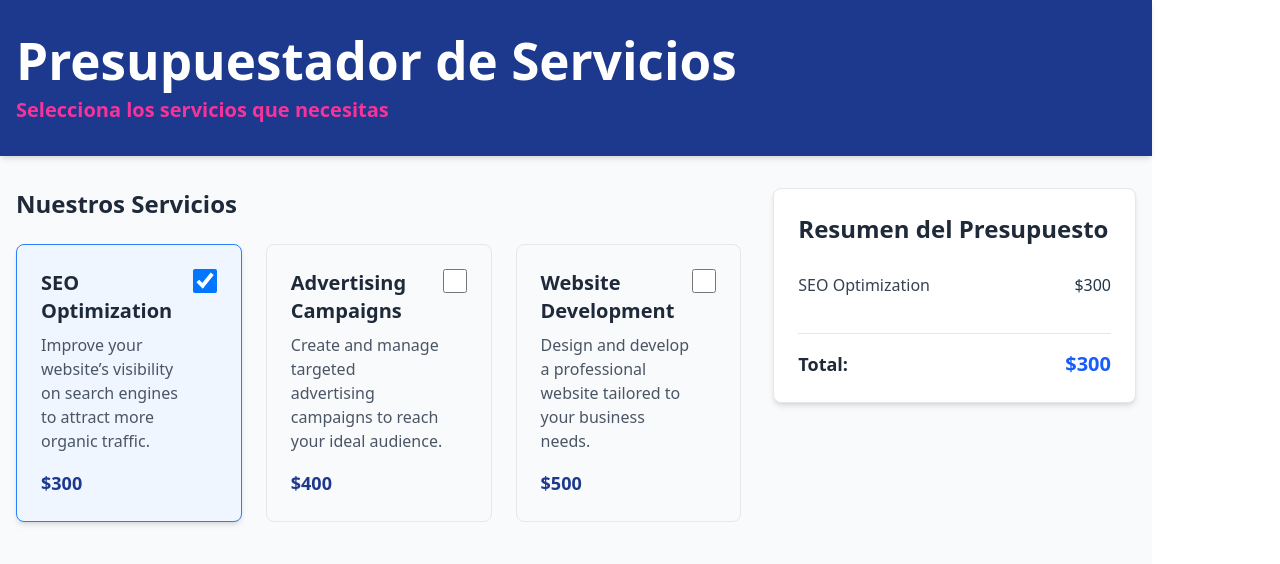
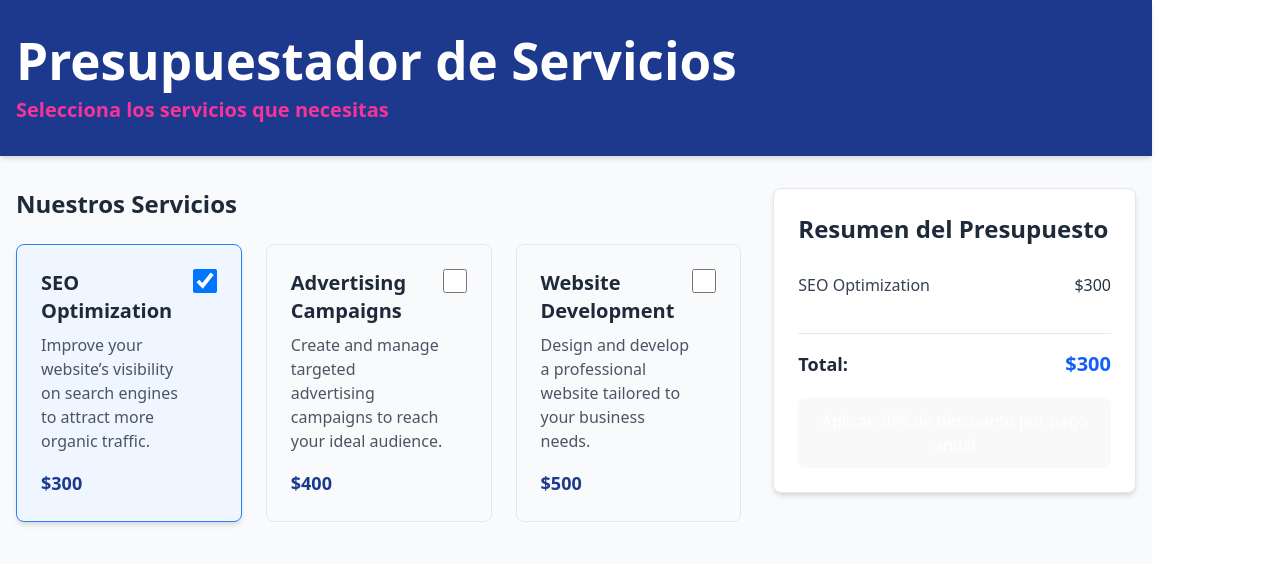
Before and after one commit to BauveR/Sprint-6-React, a React (Vite) app: page / in a window 1280 px wide. Both pictures are taken after a click on the label 204 px from the left and 281 px from the top of the page. Shown: the top 564 px of the page. Built offline with nearby package versions, Linux system fonts and the light colour scheme.

Commit message:
discount  function  iver the  total

```diff
--- a/src/components /BudgetSummary.tsx
+++ b/src/components /BudgetSummary.tsx
@@ -1,7 +1,13 @@
 import { useBudget } from '../context/BudgetContext';
 
 export const BudgetSummary = () => {
-    const { selectedServices, total } = useBudget();
+    const {
+        selectedServices,
+        total,
+        applyAnnualDiscount,
+        resetDiscount,
+        discountedTotal
+    } = useBudget();
 
     return (
         <div className="bg-white p-6 rounded-lg shadow-md border border-gray-200 sticky top-6">
@@ -31,9 +37,37 @@ export const BudgetSummary = () => {
                             </li>
                         ))}
                     </ul>
-                    <div className="border-t border-gray-200 pt-4 flex justify-between">
-                        <span className="text-lg font-bold text-gray-800">Total:</span>
-                        <span className="text-xl font-bold text-blue-600">${total}</span>
+                    <div className="border-t border-gray-200 pt-4 space-y-3">
+                        <div className="flex justify-between">
+                            <span className="text-lg font-bold text-gray-800">Total:</span>
+                            <span className="text-xl font-bold text-blue-600">${total}</span>
+                        </div>
+
+                        {discountedTotal ? (
+                            <>
+                                <div className="flex justify-between text-green-600">
+                                    <span>Descuento anual (20%):</span>
+                                    <span>-${(total - discountedTotal).toFixed(2)}</span>
+                                </div>
+                                <div className="flex justify-between font-bold">
+                                    <span>Total con descuento:</span>
+                                    <span className="text-green-600">${discountedTotal.toFixed(2)}</span>
+                                </div>
+                                <button
+                                    onClick={resetDiscount}
+                                    className="w-full mt-2 bg-gray-200 hover:bg-gray-300 text-white py-2 px-4 rounded"
+                                >
+                                    Quitar descuento
+                                </button>
+                            </>
+                        ) : (
+                            <button
+                                onClick={applyAnnualDiscount}
+                                className="w-full mt-2 bg-blue-100 hover:bg-blue-200 text-white py-2 px-4 rounded"
+                            >
+                                Aplicar 20% de descuento por pago anual
+                            </button>
+                        )}
                     </div>
                 </>
             )}
--- a/src/context/BudgetContext.tsx
+++ b/src/context/BudgetContext.tsx
@@ -6,12 +6,16 @@ interface BudgetContextType {
     toggleService: (service: ServiceOptions) => void;
     updateServiceDetails: (code: string, details: { pages?: number; languages?: number }) => void;
     total: number;
+    applyAnnualDiscount: () => number; // Nueva función
+    resetDiscount: () => void; // Nueva función
+    discountedTotal: number | null; // Nuevo estado
 }
 
 const BudgetContext = createContext<BudgetContextType | undefined>(undefined);
 
 export const BudgetProvider = ({ children }: { children: ReactNode }) => {
     const [selectedServices, setSelectedServices] = useState<SelectedService[]>([]);
+    const [discountedTotal, setDiscountedTotal] = useState<number | null>(null);
 
     const toggleService = (service: ServiceOptions) => {
         setSelectedServices(prev => {
@@ -19,13 +23,14 @@ export const BudgetProvider = ({ children }: { children: ReactNode }) => {
             if (isAlreadySelected) {
                 return prev.filter(s => s.code !== service.code);
             } else {
-                // Para el servicio web, añadir con valores por defecto
                 if (service.code === 'web') {
                     return [...prev, { ...service, pages: 1, languages: 1 }];
                 }
                 return [...prev, service];
             }
         });
+        // Resetear descuento al cambiar servicios
+        setDiscountedTotal(null);
     };
 
     const updateServiceDetails = (code: string, details: { pages?: number; languages?: number }) => {
@@ -34,17 +39,41 @@ export const BudgetProvider = ({ children }: { children: ReactNode }) => {
                 service.code === code ? { ...service, ...details } : service
             )
         );
+        // Resetear descuento al cambiar detalles
+        setDiscountedTotal(null);
     };
 
-    const total = selectedServices.reduce((sum, service) => {
-        let serviceTotal = service.price;
-        if (service.pages) serviceTotal += (service.pages - 1) * 30;
-        if (service.languages) serviceTotal += (service.languages - 1) * 30;
-        return sum + serviceTotal;
-    }, 0);
+    const calculateTotal = () => {
+        return selectedServices.reduce((sum, service) => {
+            let serviceTotal = service.price;
+            if (service.pages) serviceTotal += (service.pages - 1) * 30;
+            if (service.languages) serviceTotal += (service.languages - 1) * 30;
+            return sum + serviceTotal;
+        }, 0);
+    };
+
+    const total = calculateTotal();
+
+    const applyAnnualDiscount = () => {
+        const newDiscountedTotal = total * 0.8; // 20% de descuento
+        setDiscountedTotal(newDiscountedTotal);
+        return newDiscountedTotal;
+    };
+
+    const resetDiscount = () => {
+        setDiscountedTotal(null);
+    };
 
     return (
-        <BudgetContext.Provider value={{ selectedServices, toggleService, updateServiceDetails, total }}>
+        <BudgetContext.Provider value={{
+            selectedServices,
+            toggleService,
+            updateServiceDetails,
+            total,
+            applyAnnualDiscount,
+            resetDiscount,
+            discountedTotal
+        }}>
             {children}
         </BudgetContext.Provider>
     );
```
